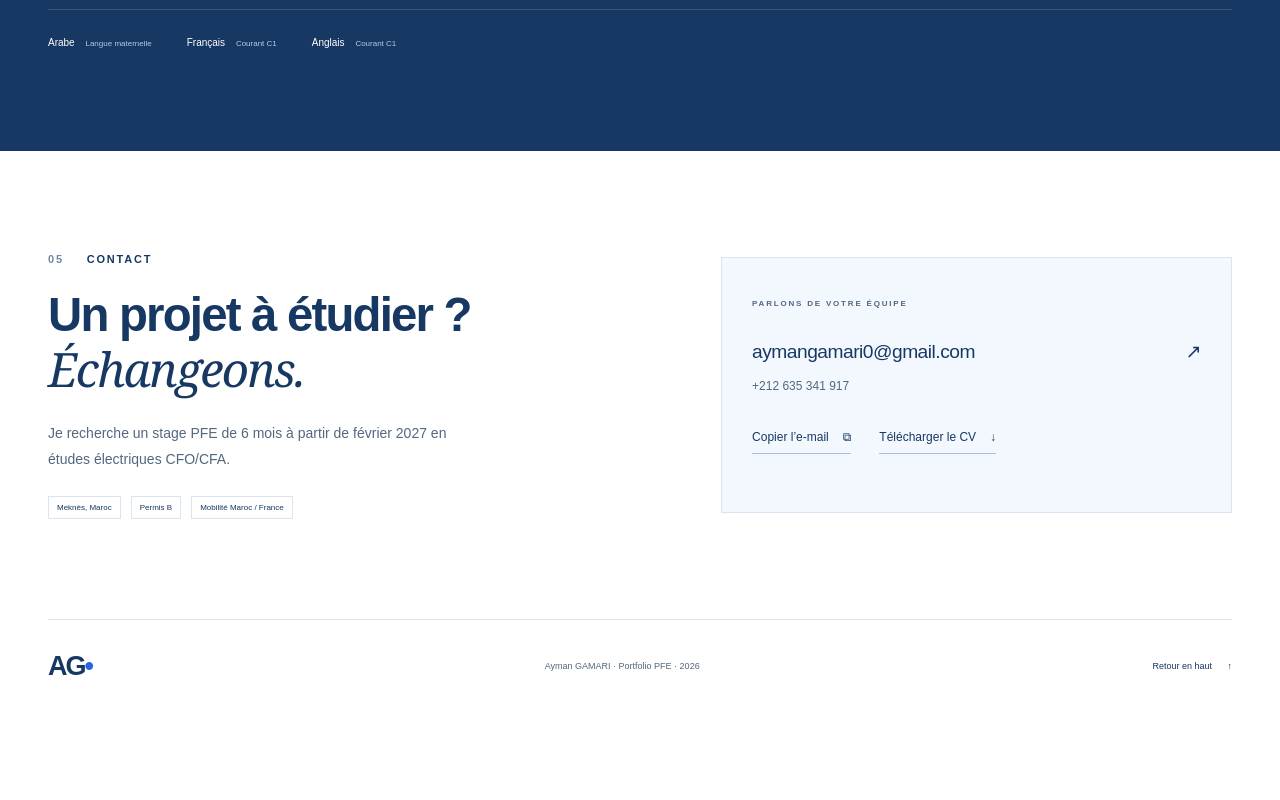
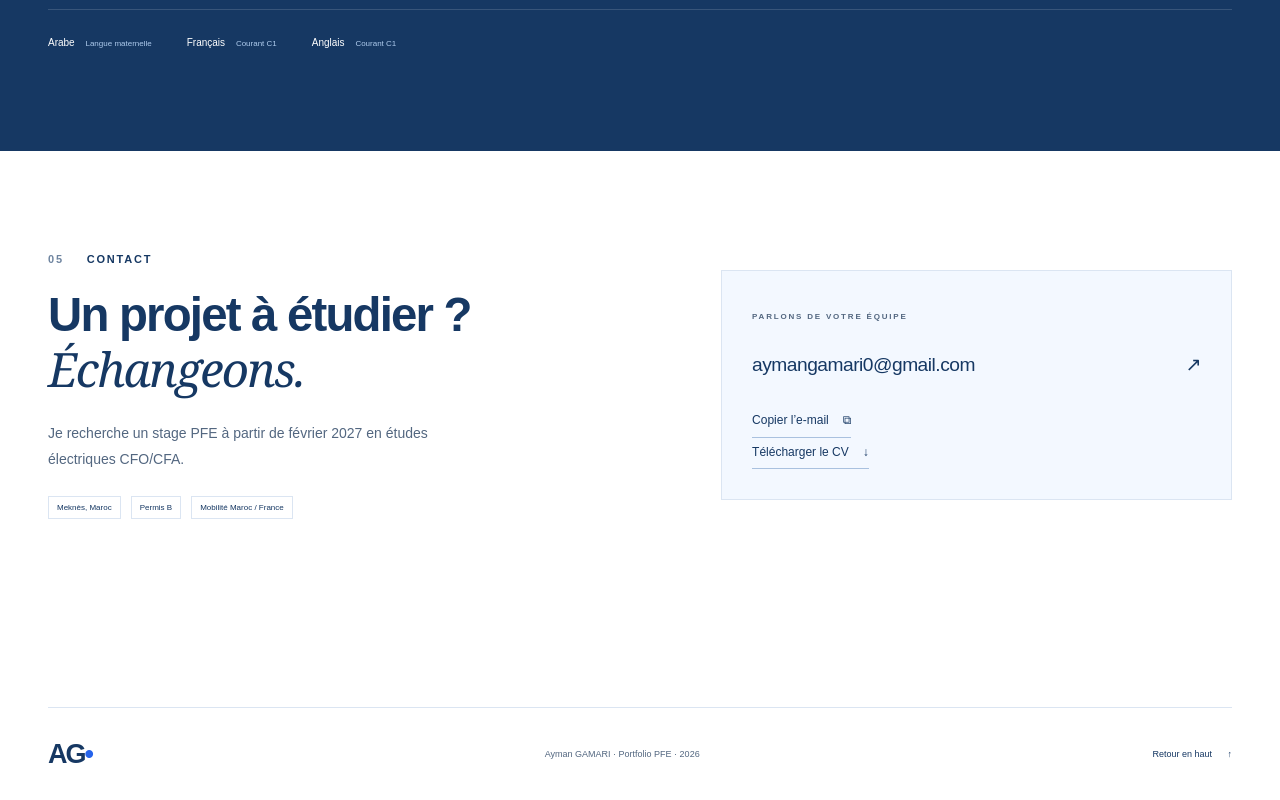
Before and after one commit to aymangamari/portfolio, a plain HTML site: page index.html in a window 1280 px wide. Shown: the part 5336-6136 px from the top of the page. Before the commit the page ends 6048 px from the top, so only its background shows below. Drawn offline with Linux system fonts and the light colour scheme.

Commit message:
Update contact section for internship details

```diff
--- a/index.html
+++ b/index.html
@@ -57,7 +57,7 @@
     <div class="other-tools"><span>OUTILS COMPLÉMENTAIRES</span><p>PVsyst · SketchUp · TIA Portal / WinCC · MATLAB / Simulink · LabVIEW · Proteus · Quartus · Python · C/C++ · Excel</p></div>
     <div class="languages"><span>Arabe <strong>Langue maternelle</strong></span><span>Français <strong>Courant C1</strong></span><span>Anglais <strong>Courant C1</strong></span></div>
   </div></section>
-  <section id="contact" class="contact-section section-shell section-spacing" aria-labelledby="contact-title"><div><p class="eyebrow"><span>05</span> CONTACT</p><h2 id="contact-title">Un projet à étudier ?<br><em>Échangeons.</em></h2><p>Je recherche un stage PFE de 6 mois à partir de février 2027 en études électriques CFO/CFA.</p><div class="contact-meta"><span>Meknès, Maroc</span><span>Permis B</span><span>Mobilité Maroc / France</span></div></div><div class="contact-card"><span class="eyebrow">PARLONS DE VOTRE ÉQUIPE</span><a class="email-link" href="mailto:aymangamari0@gmail.com?subject=Stage%20PFE%20CFO%2FCFA%20-%20Prise%20de%20contact">aymangamari0@gmail.com <span aria-hidden="true">↗</span></a><a class="phone-link" href="tel:+212635341917">+212 635 341 917</a><div class="contact-actions"><button id="copy-email" class="text-link">Copier l’e-mail <span aria-hidden="true">⧉</span></button><a href="assets/CV_Ayman_GAMARI_PFE_CFO_CFA.pdf" class="text-link" download="CV_Ayman_GAMARI_PFE_CFO_CFA.pdf">Télécharger le CV <span aria-hidden="true">↓</span></a></div><div id="copy-status" role="status" aria-live="polite"></div></div></section>
+  <section id="contact" class="contact-section section-shell section-spacing" aria-labelledby="contact-title"><div><p class="eyebrow"><span>05</span> CONTACT</p><h2 id="contact-title">Un projet à étudier ?<br><em>Échangeons.</em></h2><p>Je recherche un stage PFE à partir de février 2027 en études électriques CFO/CFA.</p><div class="contact-meta"><span>Meknès, Maroc</span><span>Permis B</span><span>Mobilité Maroc / France</span></div></div><div class="contact-card"><span class="eyebrow">PARLONS DE VOTRE ÉQUIPE</span><a class="email-link" href="mailto:aymangamari0@gmail.com?subject=Stage%20PFE%20CFO%2FCFA%20-%20Prise%20de%20contact">aymangamari0@gmail.com <span aria-hidden="true">↗</span></a><a <div class="contact-actions"><button id="copy-email" class="text-link">Copier l’e-mail <span aria-hidden="true">⧉</span></button><a href="assets/CV_Ayman_GAMARI_PFE_CFO_CFA.pdf" class="text-link" download="CV_Ayman_GAMARI_PFE_CFO_CFA.pdf">Télécharger le CV <span aria-hidden="true">↓</span></a></div><div id="copy-status" role="status" aria-live="polite"></div></div></section>
 </main>
 <footer class="footer section-shell"><a class="footer-brand" href="#accueil">AG<span>•</span></a><p>Ayman GAMARI · Portfolio PFE · 2026</p><a href="#accueil">Retour en haut <span aria-hidden="true">↑</span></a></footer>
 <dialog id="project-dialog" aria-labelledby="dialog-title"><div class="dialog-header"><span id="dialog-category" class="eyebrow"></span><button id="dialog-close" class="circle-button" aria-label="Fermer la fiche projet">×</button></div><div class="dialog-body"><p id="dialog-status" class="dialog-status"></p><h2 id="dialog-title"></h2><p id="dialog-subtitle" class="dialog-subtitle"></p><div id="dialog-tags" class="inline-tags"></div><div class="dialog-tabs" role="tablist" aria-label="Contenu de la fiche projet"><button id="tab-overview" role="tab" aria-controls="project-panel" aria-selected="true" tabindex="0" data-tab="overview">Synthèse</button><button id="tab-method" role="tab" aria-controls="project-panel" aria-selected="false" tabindex="-1" data-tab="method">Démarche</button><button id="tab-output" role="tab" aria-controls="project-panel" aria-selected="false" tabindex="-1" data-tab="output">Livrables</button><button id="tab-visuals" role="tab" aria-controls="project-panel" aria-selected="false" tabindex="-1" data-tab="visuals" hidden>Visuels</button></div><div id="project-panel" role="tabpanel" aria-labelledby="tab-overview" tabindex="0"></div><div class="dialog-bottom"><span id="dialog-source"></span><a href="#contact" id="dialog-contact" class="text-link">Échanger sur ce projet <span aria-hidden="true">↗</span></a></div></div></dialog>
```
